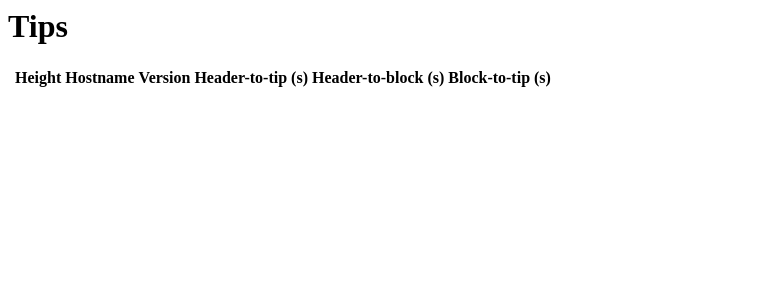
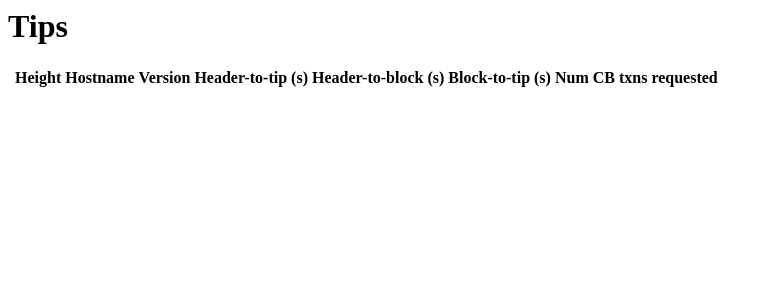
Before and after one commit to chaincodelabs/bmon, a Django app: page /tips in a window 1280 px wide. Shown: the top 300 px of the page, without its empty margins (0-772 px from the left). Run offline with Django 4.2, Linux system fonts and the light colour scheme; data that the repository does not hold is empty.

Commit message:
web: num txns req

```diff
--- a/bmon/templates/tips.html
+++ b/bmon/templates/tips.html
@@ -20,6 +20,7 @@ table td {
   <th>Header-to-tip (s)</th>
   <th>Header-to-block (s)</th>
   <th>Block-to-tip (s)</th>
+  <th>Num CB txns requested</th>
 </tr>
 {% for event in events %}
 <tr>
@@ -30,6 +31,7 @@ table td {
   <td>{{ event.header_to_tip_secs }}</td>
   <td>{{ event.header_to_block_secs }}</td>
   <td>{{ event.block_to_tip_secs }}</td>
+  <td>{{ event.reconstruction_data.num_requested }}</td>
 </tr>
 {% endfor %}
 
```
